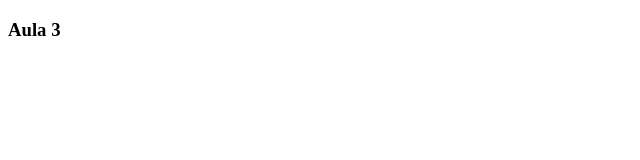
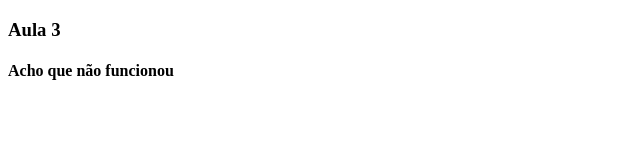
Before and after one commit to flaviasartori/aula3, a plain HTML site: page index.html in a window 1280 px wide. Shown: the whole page, without its empty margins (0-640 px from the left). Drawn offline with Linux system fonts and the light colour scheme.

Commit message:
Adicionei Aula 3

```diff
--- a/index.html
+++ b/index.html
@@ -10,5 +10,7 @@
 
     <h3>Aula 3</h3>
 
+    <h4>Acho que não funcionou</h4>
+
 </body>
 </html>
```
Also changed, not shown: index-para-praticar.html (added).
